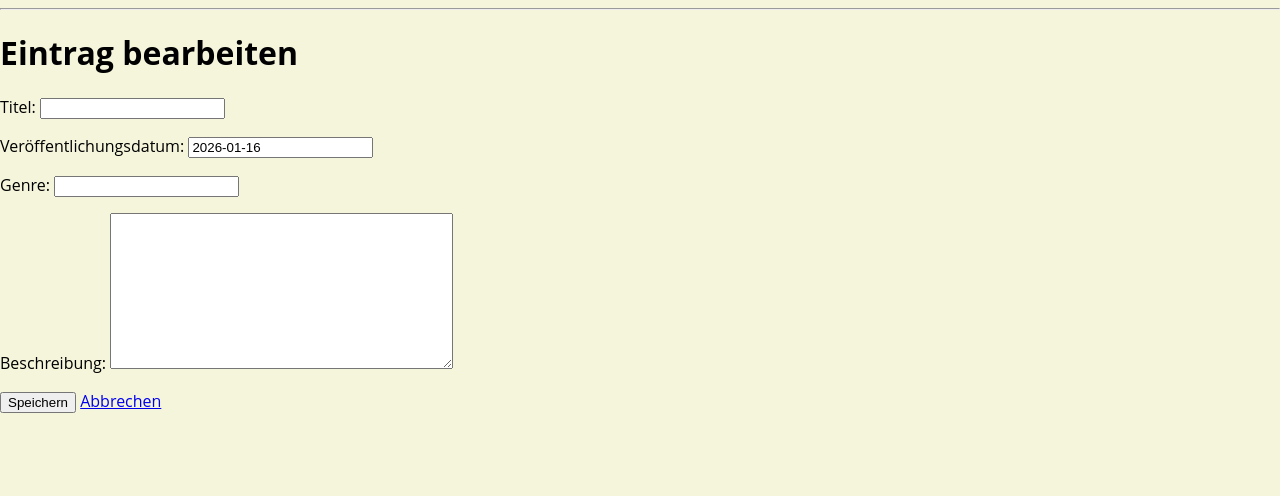
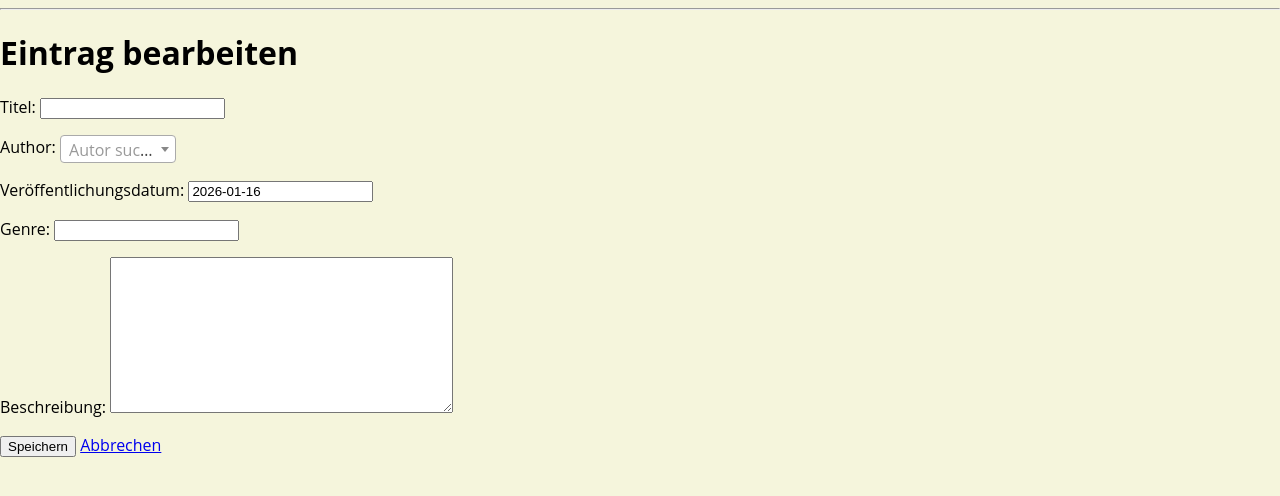
Before and after one commit to JaPeF/09-hausarbeit-fritzsche-roegner, a Django app: page /books/new/ in a window 1280 px wide. Shown: the part 24-520 px from the top of the page. Run offline with Django 5.2, Linux system fonts and the light colour scheme; data comes from the database, SQL or seed files in the repository; both versions use the stored data as it was after the commit; some libraries are stand-ins or nearby versions.

Commit message:
Autor Dropdown mit suchfunktion in books/new

```diff
--- a/bookdb/library/forms.py
+++ b/bookdb/library/forms.py
@@ -4,7 +4,7 @@ from .models import BookItem, Author, Publisher, Review
 class BookItemForm(forms.ModelForm):
     class Meta:
         model = BookItem
-        fields = ["Titel", "Veröffentlichungsdatum", "Genre", "Beschreibung"]
+        fields = ["Titel", "Author", "Veröffentlichungsdatum", "Genre", "Beschreibung"]
 
 class AuthorForm(forms.ModelForm):
     class Meta:
--- a/bookdb/library/models.py
+++ b/bookdb/library/models.py
@@ -22,7 +22,11 @@ class Publisher(models.Model):
 
 class BookItem(models.Model):
     Titel = models.CharField(max_length=200)
-    Author = models.CharField(max_length=200, default="Unbekannt")
+    Author = models.ForeignKey(
+        Author,
+        on_delete=models.CASCADE,
+        related_name="books"
+    )
     Veröffentlichungsdatum = models.DateField(default=date.today)
     Genre = models.CharField(max_length=100, blank=True)
     Beschreibung = models.TextField(blank=True)
--- a/bookdb/library/templates/library/author/author_detail.html
+++ b/bookdb/library/templates/library/author/author_detail.html
@@ -1,7 +1,7 @@
 {% extends "library/base.html" %}
 
 {% block content %}
-  <h1>{{ object.Vorname }}{{ object.Nachname }}</h1>
+  <h1>{{ object.Vorname }} {{ object.Nachname }}</h1>
 
   <p><strong>Vorname:</strong> {{ object.Vorname }}</p>
   <p><strong>Nachname:</strong> {{ object.Nachname }}</p>
--- a/bookdb/library/templates/library/base.html
+++ b/bookdb/library/templates/library/base.html
@@ -3,6 +3,11 @@
 <head>
     <meta charset="UTF-8">
     <title>{% block title %}OpenLib{% endblock %}</title>
+
+    <link href="https://cdn.jsdelivr.net/npm/select2@4.1.0-rc.0/dist/css/select2.min.css" rel="stylesheet" />
+    <script src="https://cdn.jsdelivr.net/npm/jquery@3.6.0/dist/jquery.min.js"></script>
+    <script src="https://cdn.jsdelivr.net/npm/select2@4.1.0-rc.0/dist/js/select2.min.js"></script>
+
 
 
     <style>
--- a/bookdb/library/templates/library/generic_forms.html
+++ b/bookdb/library/templates/library/generic_forms.html
@@ -17,4 +17,13 @@ Formular - OpenLib
     <button type="submit">Speichern</button>
     <a href="javascript:history.back()">Abbrechen</a>
 </form>
+
+<script>
+    $(document).ready(function(){
+        $('#id_Author').select2({
+            placeholder: "Autor suchen...",
+            allowClear: true
+        });
+    });
+</script>
 {% endblock %}
```
Also changed, not shown: bookdb/db.sqlite3, bookdb/library/migrations/0007_alter_author_id_alter_bookitem_id_alter_publisher_id_and_more.py (added).
